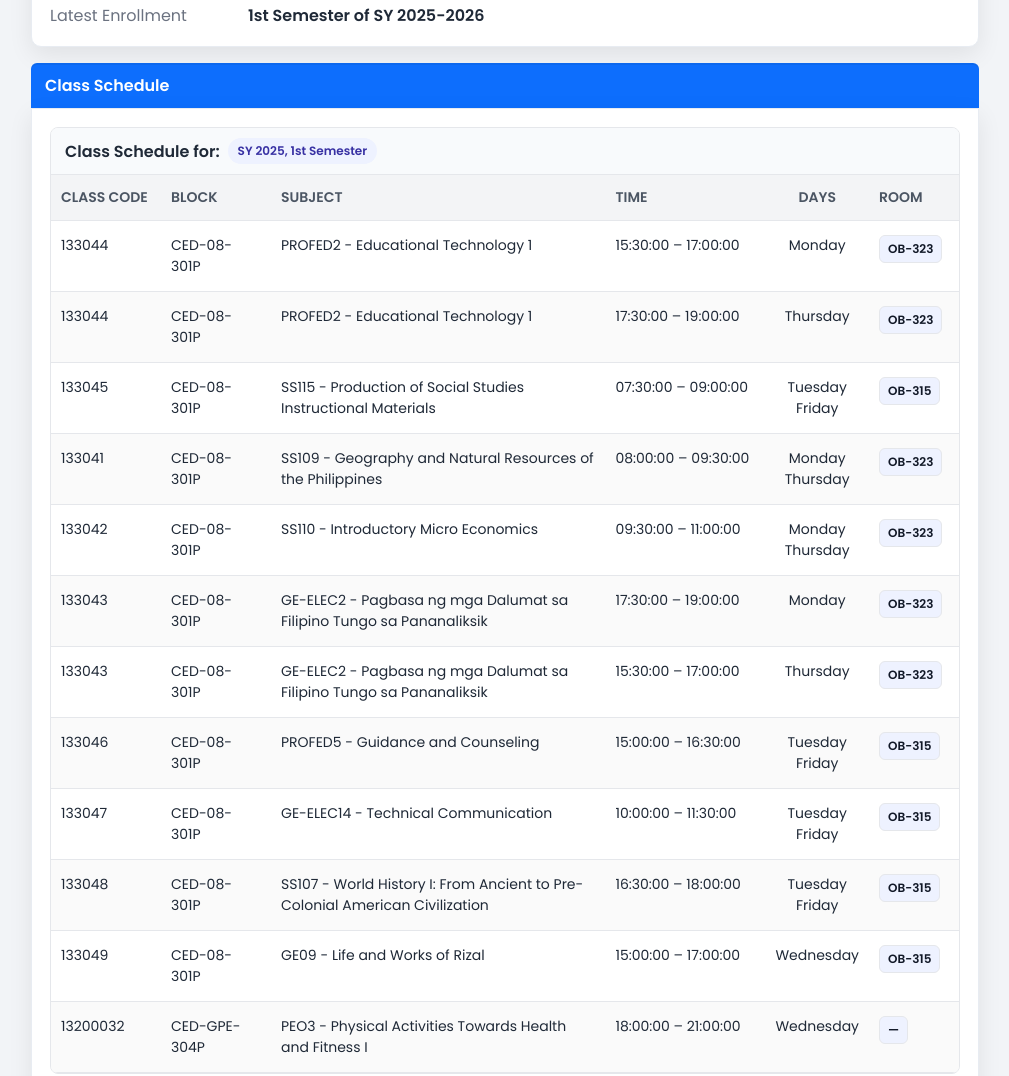
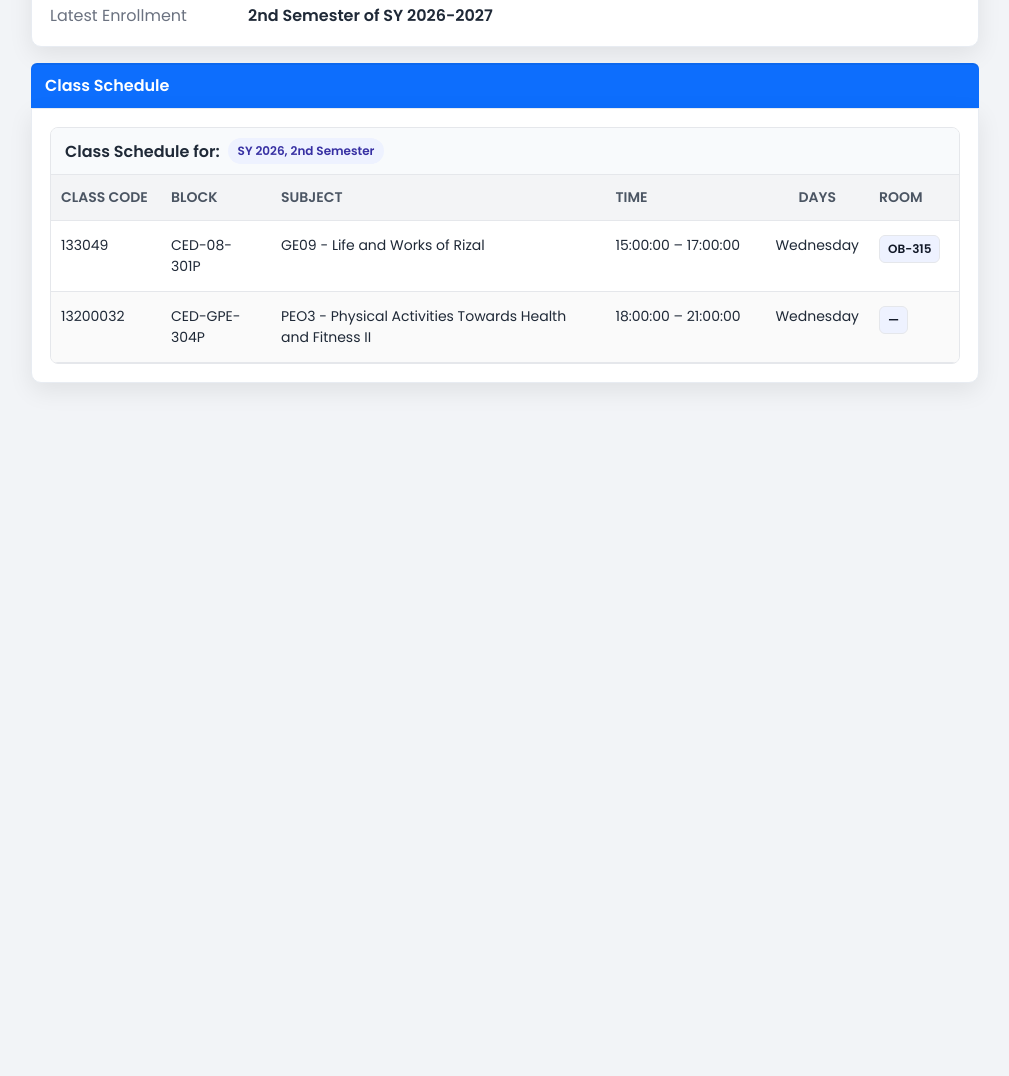
Before and after one commit to boknoy24/myschedule, a plain HTML site: page index.html in a window 1280 px wide. Shown: the part 258-1334 px from the top of the page, without its empty margins (135-1144 px from the left). After the commit the page ends 800 px from the top, so only its background shows below. Drawn offline with Linux system fonts and the light colour scheme.

Commit message:
Update index.html

```diff
--- a/index.html
+++ b/index.html
@@ -169,7 +169,7 @@
           <div class="value">Male</div>
 
           <div class="label">Latest Enrollment</div>
-          <div class="value">1st Semester of SY 2025-2026</div>
+          <div class="value">2nd Semester of SY 2026-2027</div>
         </div>
       </div>
     </section>
@@ -181,7 +181,7 @@
         <div class="subbox">
           <div class="subbox-head">
             <span>Class Schedule for:</span>
-            <span class="pill">SY 2025, 1st Semester</span>
+            <span class="pill">SY 2026, 2nd Semester</span>
           </div>
           <div class="table-responsive">
             <table>
@@ -197,96 +197,6 @@
               </thead>
               <tbody>
                 <tr>
-                  <td>133044</td>
-                  <td>CED-08-301P</td>
-                  <td>PROFED2 - Educational Technology 1</td>
-                  <td>15:30:00 – 17:00:00</td>
-                  <td class="col-days">Monday</td>
-                  <td><span class="room">OB-323</span></td>
-                </tr>
-
-                <tr>
-                  <td>133044</td>
-                  <td>CED-08-301P</td>
-                  <td>PROFED2 - Educational Technology 1</td>
-                  <td>17:30:00 – 19:00:00</td>
-                  <td class="col-days">Thursday</td>
-                  <td><span class="room">OB-323</span></td>
-                </tr>
-
-                <tr>
-                  <td>133045</td>
-                  <td>CED-08-301P</td>
-                  <td>SS115 - Production of Social Studies Instructional Materials</td>
-                  <td>07:30:00 – 09:00:00</td>
-                  <td class="col-days">Tuesday   Friday</td>
-                  <td><span class="room">OB-315</span></td>
-                </tr>
-
-                <tr>
-                  <td>133041</td>
-                  <td>CED-08-301P</td>
-                  <td>SS109 - Geography and Natural Resources of the Philippines</td>
-                  <td>08:00:00 – 09:30:00</td>
-                  <td class="col-days">Monday   Thursday</td>
-                  <td><span class="room">OB-323</span></td>
-                </tr>
-
-                <tr>
-                  <td>133042</td>
-                  <td>CED-08-301P</td>
-                  <td>SS110 - Introductory Micro Economics</td>
-                  <td>09:30:00 – 11:00:00</td>
-                  <td class="col-days">Monday   Thursday</td>
-                  <td><span class="room">OB-323</span></td>
-                </tr>
-
-                <tr>
-                  <td>133043</td>
-                  <td>CED-08-301P</td>
-                  <td>GE-ELEC2 - Pagbasa ng mga Dalumat sa Filipino Tungo sa Pananaliksik</td>
-                  <td>17:30:00 – 19:00:00</td>
-                  <td class="col-days">Monday</td>
-                  <td><span class="room">OB-323</span></td>
-                </tr>
-
-                <tr>
-                  <td>133043</td>
-                  <td>CED-08-301P</td>
-                  <td>GE-ELEC2 - Pagbasa ng mga Dalumat sa Filipino Tungo sa Pananaliksik</td>
-                  <td>15:30:00 – 17:00:00</td>
-                  <td class="col-days">Thursday</td>
-                  <td><span class="room">OB-323</span></td>
-                </tr>
-
-                <tr>
-                  <td>133046</td>
-                  <td>CED-08-301P</td>
-                  <td>PROFED5 - Guidance and Counseling</td>
-                  <td>15:00:00 – 16:30:00</td>
-                  <td class="col-days">Tuesday   Friday</td>
-                  <td><span class="room">OB-315</span></td>
-                </tr>
-
-                <tr>
-                  <td>133047</td>
-                  <td>CED-08-301P</td>
-                  <td>GE-ELEC14 - Technical Communication</td>
-                  <td>10:00:00 – 11:30:00</td>
-                  <td class="col-days">Tuesday   Friday</td>
-                  <td><span class="room">OB-315</span></td>
-                </tr>
-
-                <tr>
-                  <td>133048</td>
-                  <td>CED-08-301P</td>
-                  <td>SS107 - World History I: From Ancient to Pre-Colonial American Civilization</td>
-                  <td>16:30:00 – 18:00:00</td>
-                  <td class="col-days">Tuesday   Friday</td>
-                  <td><span class="room">OB-315</span></td>
-                </tr>
-
-                <tr>
                   <td>133049</td>
                   <td>CED-08-301P</td>
                   <td>GE09 - Life and Works of Rizal</td>
@@ -298,11 +208,12 @@
                 <tr>
                   <td>13200032</td>
                   <td>CED-GPE-304P</td>
-                  <td>PEO3 - Physical Activities Towards Health and Fitness I</td>
+                  <td>PEO3 - Physical Activities Towards Health and Fitness II</td>
                   <td>18:00:00 – 21:00:00</td>
                   <td class="col-days">Wednesday</td>
                   <td><span class="room">—</span></td>
                 </tr>
+
               </tbody>
             </table>
           </div>
```
